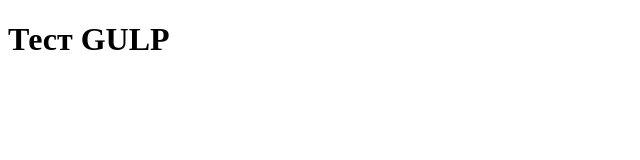
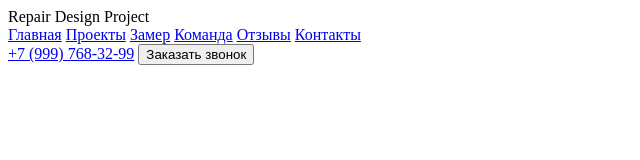
Before and after one commit to RailyFox/GloAcademyLessons, a website: page index.html in a window 1280 px wide. Shown: the whole page, without its empty margins (0-640 px from the left). Drawn offline with Linux system fonts and the light colour scheme.

Commit message:
feat: add header in index.html

```diff
--- a/index.html
+++ b/index.html
@@ -2,10 +2,30 @@
 <html lang="en">
 <head>
 	<meta charset="UTF-8">
-	<title>Document</title>
+	<link rel="stylesheet" href="">
+	<title>Урок 14</title>
 
-	<h1>Тест GULP</h1>
-
+	<header class="header">
+		<div class="container">
+			<div class="menu">
+				<div class="logo menu__logo">Repair Design Project</div>
+				<nav class="nav menu__nav">
+					<a href="#" class="nav__item">Главная</a>
+					<a href="#" class="nav__item">Проекты</a>
+					<a href="#" class="nav__item">Замер</a>
+					<a href="#" class="nav__item">Команда</a>
+					<a href="#" class="nav__item">Отзывы</a>
+					<a href="#" class="nav__item">Контакты</a>
+				</nav>
+				<div class="contacts menu__contacts">
+					<a href="tel:+79997683299" class="phone contacts__phone">+7 (999) 768-32-99</a>
+					<button class="button contacts__button button--primary">Заказать звонок</button>
+				</div>
+			</div>
+		</div>
+		<!-- /.container -->
+	</header>
+	<!-- /.header -->
 </head>
 <body>
 
```
